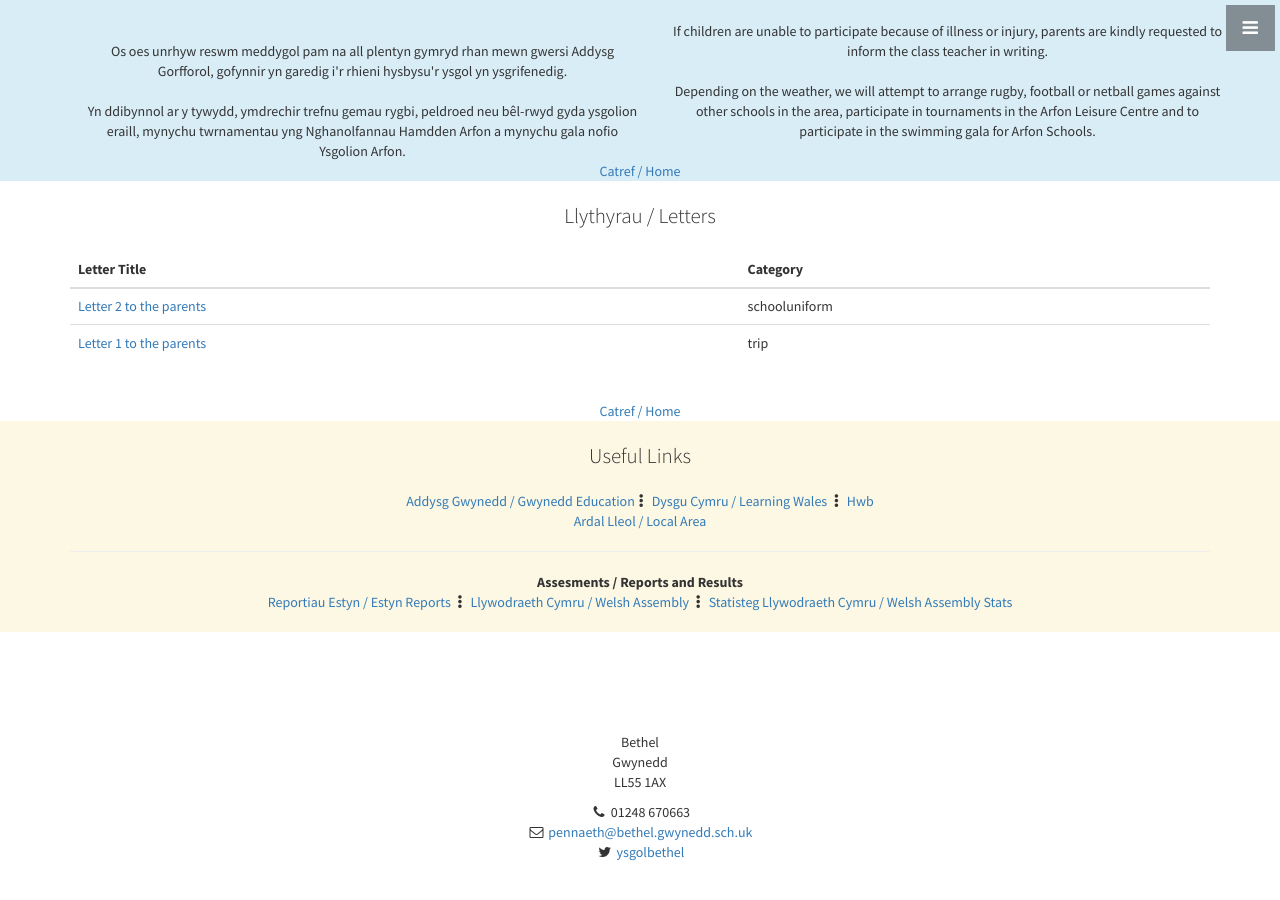
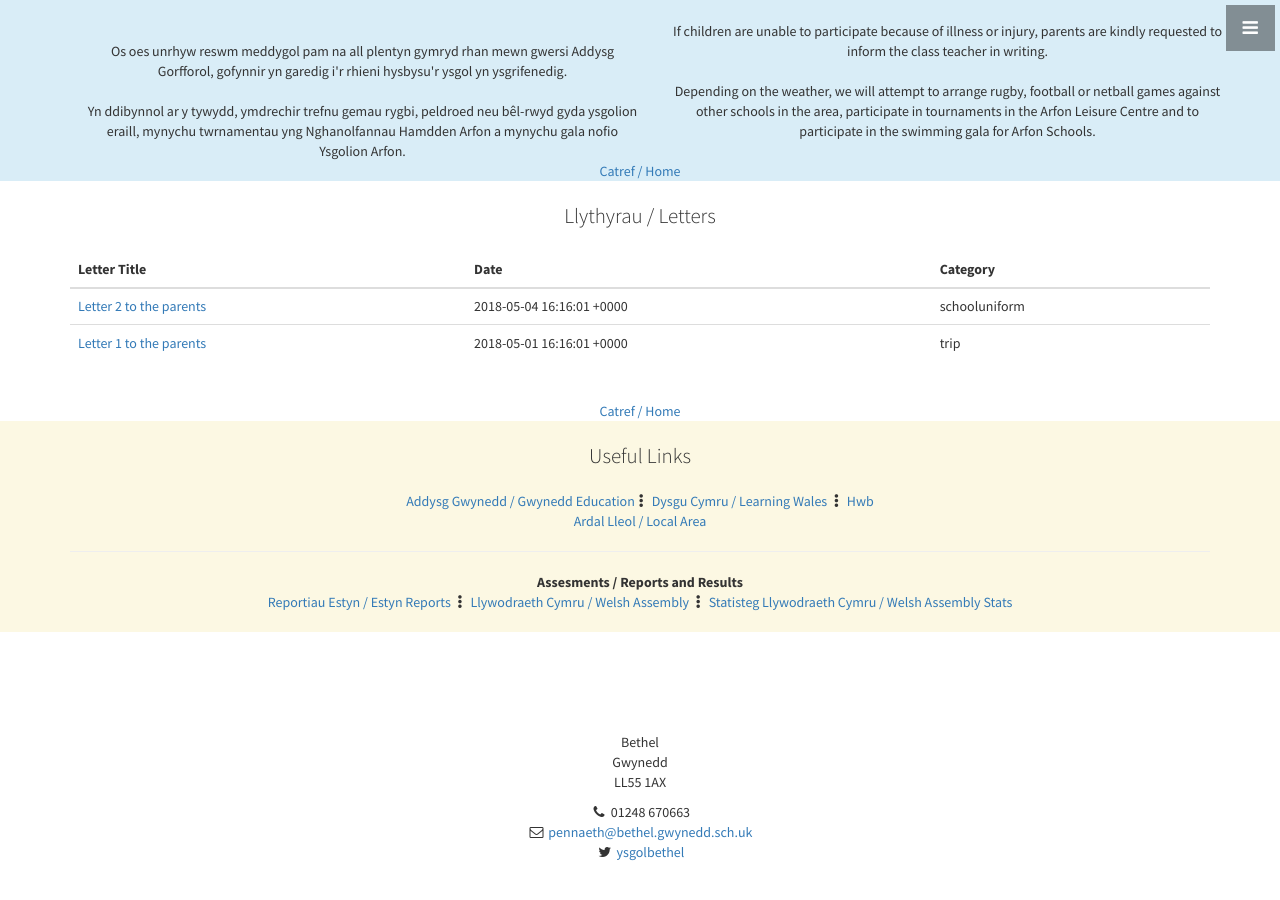
Before and after one commit to matatysgolbethel/matatysgolbethel.github.io, a Jekyll site: the page built from index.html, in a window 1280 px wide and 900 px high, scrolled down 17133 px. Built offline with Jekyll 4.4.1, drawn with Linux system fonts in a browser that asks for light colours; comment, search, counter and statistics services are not loaded.

Commit message:
added date to the mix

```diff
--- a/_includes/letters.html
+++ b/_includes/letters.html
@@ -5,9 +5,13 @@
       <div class="col-lg-12 text-center">
         <h2 class="lead">Llythyrau / Letters</h2>
         <table class="table">
-        <thead><tr><th><strong>Letter Title</strong></th><th><strong>Category</strong></th></thead><tr>
+        <thead><tr><th><strong>Letter Title</strong></th><th><strong>Date</strong></th><th><strong>Category</strong></th></thead><tr>
           {% for post in site.posts %}
-              <tr><td class="text-left"><a target="_blank" href="{{ post.url }}">{{ post.title }}</a></td><td class="text-left">{{ post.categories }}</td></tr>
+              <tr>
+                <td class="text-left"><a target="_blank" href="{{ post.url }}">{{ post.title }}</a></td>
+                <td class="text-left">{{ post.date }}</td>
+                <td class="text-left">{{ post.categories }}</td>
+              </tr>
 
 
 
--- a/_posts/2018-05-01-test-letter-1.md
+++ b/_posts/2018-05-01-test-letter-1.md
@@ -1,7 +1,7 @@
 ---
 layout: post
 title:  "Letter 1 to the parents"
-date:   2018-05-01 16:16:01
+date:   2018-05-01 16:16:01 +0000
 categories: trip
 ---
 
--- a/_posts/2018-05-04-test-letter-2.md
+++ b/_posts/2018-05-04-test-letter-2.md
@@ -1,7 +1,7 @@
 ---
 layout: post
 title:  "Letter 2 to the parents"
-date:   2018-05-04 16:16:01
+date:   2018-05-04 16:16:01 +0000
 categories: school uniform
 ---
 
```
